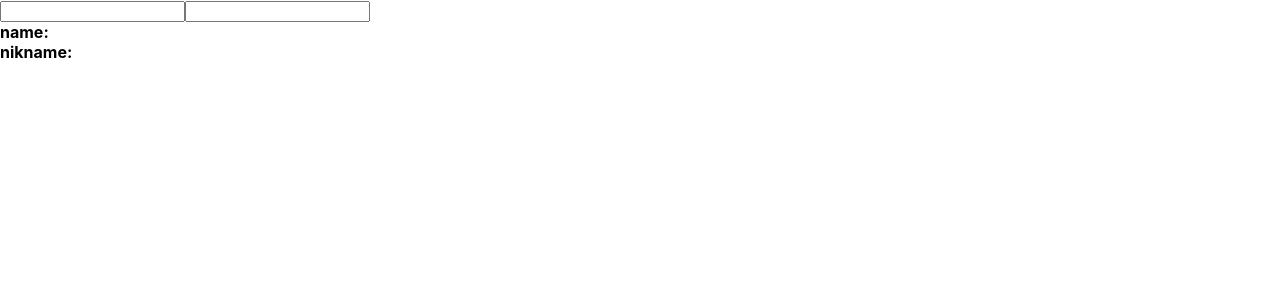
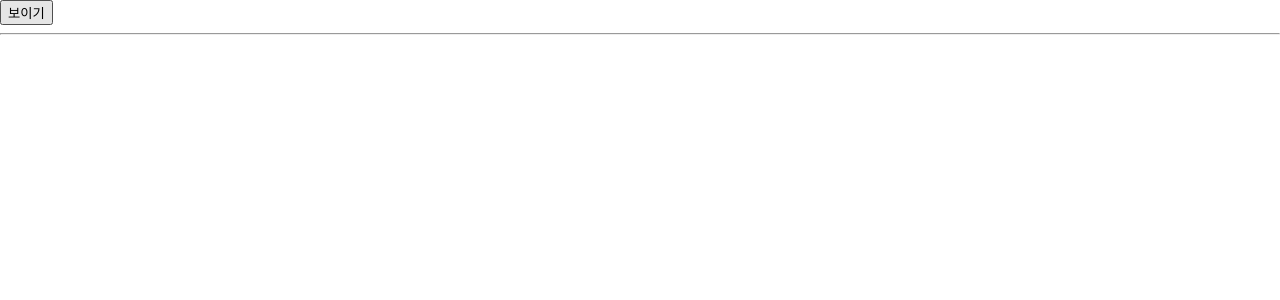
Before and after one commit to bigveloper/practice, a React (Create React App) app: page / in a window 1280 px wide. Shown: the top 300 px of the page. Built offline with nearby package versions, Linux system fonts and the light colour scheme.

Commit message:
useEffect , visible

```diff
--- a/src/App.js
+++ b/src/App.js
@@ -1,9 +1,22 @@
+import { useState } from 'react';
 import Counter from './Couter';
 import Info from './Info';
 import './App.css';
 
 function App() {
-    return <Info />;
+    const [visible, setVisible] = useState(false);
+    return (
+        <div>
+            <button
+                onClick={() => {
+                    setVisible(!visible);
+                }}>
+                {visible ? '숨기기' : '보이기'}
+            </button>
+            <hr />
+            {visible && <Info />}
+        </div>
+    );
 }
 
 export default App;
--- a/src/Info.js
+++ b/src/Info.js
@@ -10,9 +10,13 @@ function Info() {
     const onChangeNikName = (e) => setNikname(e.target.value);
 
     useEffect(() => {
+        console.log('effect');
         console.log(name);
-        console.log(nikname);
-    }, [name, nikname]);
+        return () => {
+            console.log('clean up');
+            console.log(name);
+        };
+    }, [name]);
 
     return (
         <div>
```
